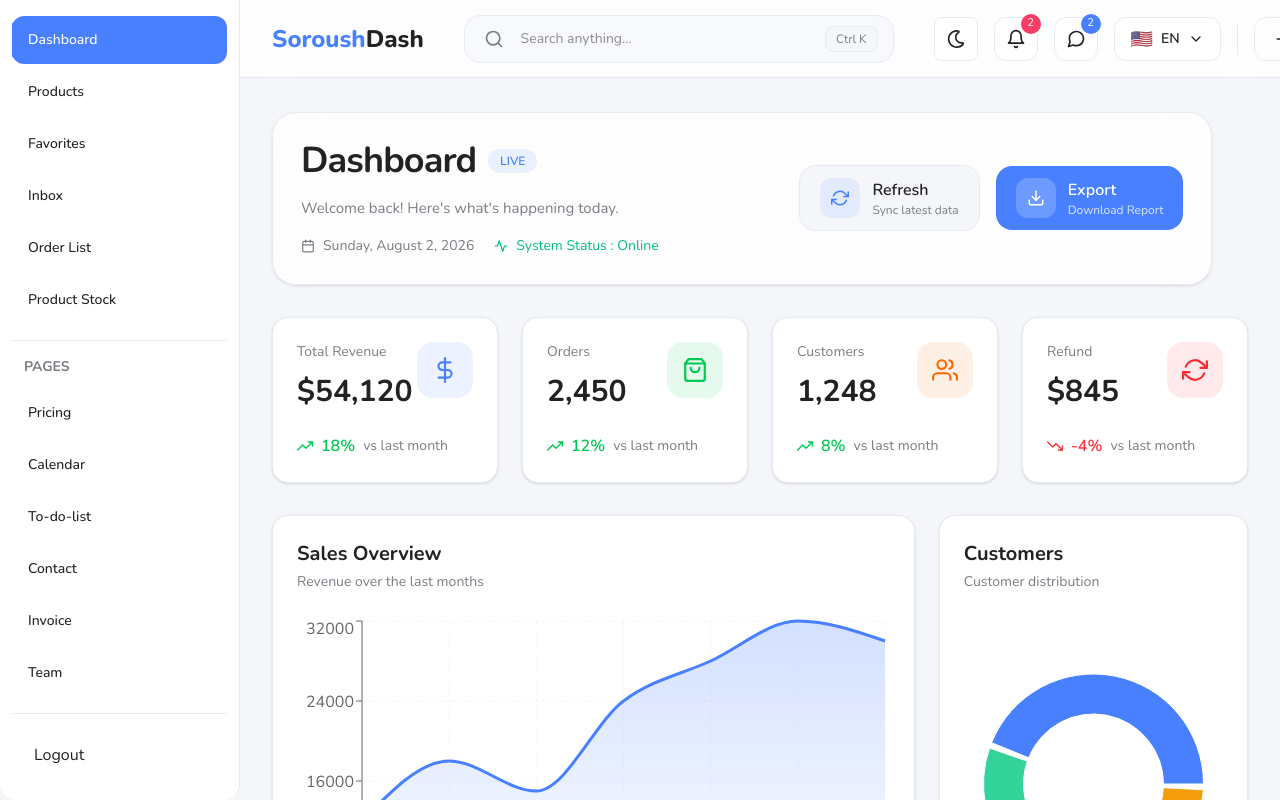
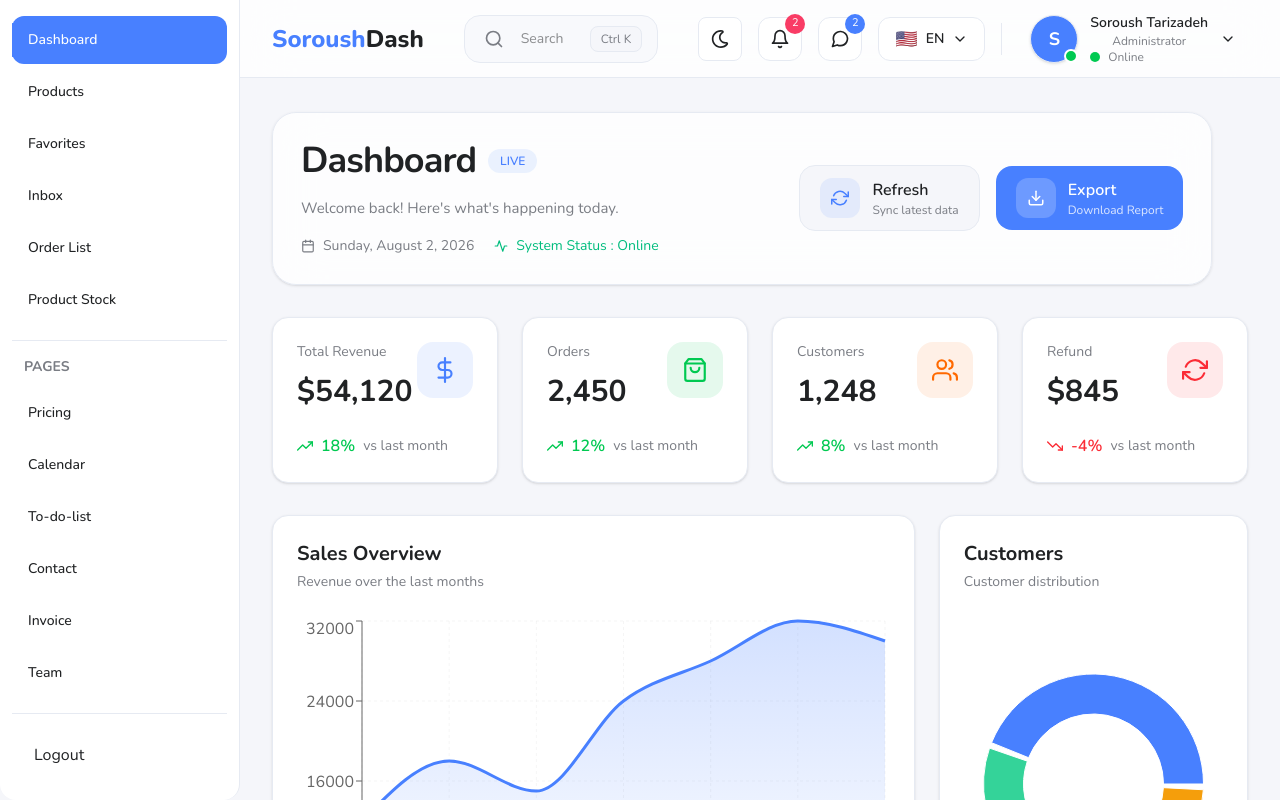
Before and after one commit to SoroushTarizade/modern-admin-dashboard, a Next.js app: page / in a window 1280 px wide. Shown: the top 800 px of the page. Built offline with nearby package versions, Linux system fonts and the light colour scheme.

Commit message:
debug a header responsive

```diff
--- a/components/header/Header.tsx
+++ b/components/header/Header.tsx
@@ -13,13 +13,23 @@ export default function Header({
 }: HeaderProps) {
 
     return (
+
         <header
             className="
                 fixed
+
                 top-0
+                left-0
+
+                md:left-[220px]
+                lg:left-[240px]
+
+                right-0
+
                 z-40
-                w-full
+
                 h-[78px]
+
                 bg-card/80
                 backdrop-blur-xl
 
@@ -32,7 +42,6 @@ export default function Header({
 
                 flex
                 items-center
-                justify-between
 
                 gap-4
             "
@@ -40,21 +49,32 @@ export default function Header({
 
             {/* Logo */}
 
+            <div className="shrink-0">
+
                 <p
                     className="
                         text-xl
                         sm:text-2xl
+
                         font-extrabold
+
                         text-primary
 
                         whitespace-nowrap
                     "
                 >
+
                     Soroush
                     <span className="text-card-foreground">
                         Dash
                     </span>
+
                 </p>
+
+            </div>
+
+
+
 
 
             {/* Search */}
@@ -62,21 +82,45 @@ export default function Header({
             <div
                 className="
                     hidden
-                    md:flex
+
+                    lg:flex
+
                     flex-1
+
+                    min-w-0
+
                     justify-center
+
+                    px-6
                 "
             >
+
                 <SearchBar />
+
             </div>
 
 
+
+
+
             {/* Actions */}
+
+            <div
+                className="
+                    ml-auto
+
+                    shrink-0
+                "
+            >
 
                 <HeaderActions
                     isAuthenticated={isAuthenticated}
                 />
 
+            </div>
+
         </header>
+
     );
+
 }
--- a/components/header/HeaderActions.tsx
+++ b/components/header/HeaderActions.tsx
@@ -1,8 +1,6 @@
 "use client";
 
-
 import { useState } from "react";
-
 import ToggleTheme from "./ToggleTheme";
 import Notification from "./Notification";
 import MessageMenu from "./MessageMenu";
@@ -105,10 +103,8 @@ export default function HeaderActions({
                     className="
                         hidden
                         lg:block
-
                         w-px
                         h-8
-
                         bg-border
                     "
                 />
@@ -125,30 +121,19 @@ export default function HeaderActions({
                 <div
                     className="
                         hidden
-                        md:block
+                        lg:block
                     "
                 >
-
                     {
                         isAuthenticated
                             ?
+                            <UserMenu />
+
+                            :
                             <GuestMenu />
 
-                            :
-
-                            <UserMenu />
-
                     }
-
-
                 </div>
-
-
-
-
-
-
-
 
                 {/* Mobile Hamburger */}
 
@@ -158,24 +143,16 @@ export default function HeaderActions({
 
                     className="
                         flex
-
                         md:hidden
-
                         w-10
                         h-10
-
                         items-center
                         justify-center
-
                         rounded-xl
-
                         border
                         border-border
-
                         bg-card
-
                         hover:bg-secondary
-
                         transition
                     "
 
--- a/components/header/SearchBar.tsx
+++ b/components/header/SearchBar.tsx
@@ -58,10 +58,8 @@ export default function SearchBar({
             className="
                 group
                 relative
-
                 w-full
-                max-w-[430px]
-
+                max-w-[280px]
                 h-[48px]
             "
         >
@@ -72,10 +70,8 @@ export default function SearchBar({
                     left-5
                     top-1/2
                     -translate-y-1/2
-
                     text-xl
                     text-muted-foreground
-
                     group-focus-within:text-primary
                 "
             />
@@ -89,26 +85,17 @@ export default function SearchBar({
                 className="
                     h-full
                     w-full
-
                     rounded-2xl
-
                     border
                     border-border
-
                     bg-input
-
                     pl-14
                     pr-20
-
                     text-sm
                     text-foreground
-
                     outline-none
-
                     hover:border-primary/40
-
                     focus:border-primary
-
                     focus:ring-4
                     focus:ring-primary/20
                 "
@@ -120,22 +107,16 @@ export default function SearchBar({
                 className="
                     hidden
                     lg:block
-
                     absolute
                     right-4
                     top-1/2
                     -translate-y-1/2
-
                     rounded-lg
-
                     border
                     border-border
-
                     bg-background
-
                     px-2.5
                     py-1
-
                     text-xs
                     text-muted-foreground
                 "
```
Also changed, not shown: app/page.tsx (+0 -13 lines). Lines whose indentation alone changed are shown as unchanged.
